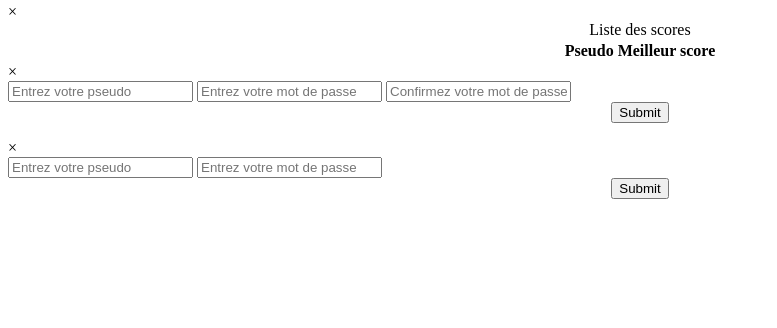
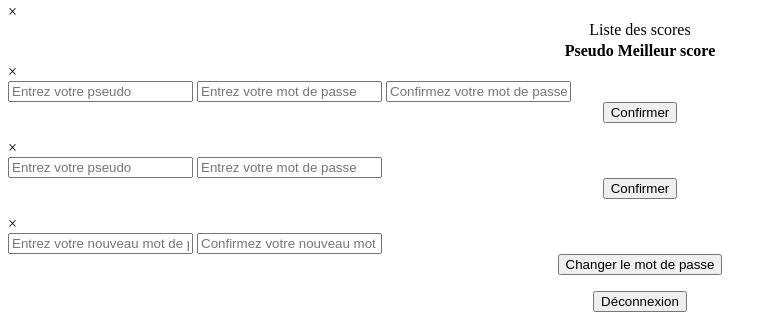
Before and after one commit to Eevee89/pendupokemon, a PHP site: page /php/desktop.php in a window 1280 px wide. Shown: the part 1519-1847 px from the top of the page, without its empty margins (0-777 px from the left). Before the commit the page ends 1718 px from the top, so only its background shows below. Run offline with PHP 8.4, Linux system fonts and the light colour scheme; lists and menus that the app fills with data are empty.

Commit message:
Add pass changing and disconnection options (desktop)

```diff
--- a/css/desktop.css
+++ b/css/desktop.css
@@ -203,6 +203,10 @@ p {
     color: #bfd7ff;
 }
 
+#myaccount:hover {
+    cursor: context-menu;
+}
+
 .modal {
     display: none;
     position: fixed;
--- a/php/desktop.php
+++ b/php/desktop.php
@@ -1,17 +1,55 @@
 <?php
+
+$classes = "";
+if (isset($_SESSION["Username"])) {
+    $classes = "connected";
+}
+
 if ($_SERVER['REQUEST_METHOD'] == 'POST') {
 
     if ($_POST["FORMTYPE"] === "SIGNINFORM") {
         $stored = $dbservice->getPassword($_POST["username"]);
         if ($stored === $_POST["password"]) {
             $_SESSION["Username"] = $_POST["username"];
+            $classes = "connected";
+            echo '<script>alert("Ravi de vous revoir '.$_SESSION["Username"].' .")</script>';
+        }
+        else {
+            echo '<script>alert("Le nom d\'utilisateur ou mot de passe est erroné.")</script>';
         }
     }
+    else if ($_POST["FORMTYPE"] === "SIGNUPFORM") {
+        if ($_POST["password"] === $_POST["cpassword"] ) {
+            if ($dbservice->createAccount($_POST["username"], $_POST["password"])) {
+                $_SESSION["Username"] = $_POST["username"];
+                $classes = "connected";
+                echo '<script>alert("Vous êtes inscrit, bienvenue.")</script>';
+            }
+            else {
+                echo '<script>alert("Une erreur est survenue\nLe comtpe n\' pas été créé.")</script>';
+            }
+        }
+        else {
+            echo '<script>alert("La confirmation n\'est pas égale au mot de passe entré.")</script>';
+        }
+    }
+    else if ($_POST["FORMTYPE"] === "CHANGEPASS") {
+        if ($_POST["password"] === $_POST["cpassword"] ) {
+            if ($dbservice->modifyPassword($_SESSION["Username"], $_POST["password"])) {
+                echo '<script>alert("Mot de passe modifié avec succès.")</script>';
+            }
+            else {
+                echo '<script>alert("Une erreur est survenue\nMot de passe non modifié.")</script>';
+            }
+        }
+        else {
+            echo '<script>alert("La confirmation n\'est pas égale au mot de passe entré.")</script>';
+        }
+        $classes = "connected";
+    }
     else {
-        if ($_POST["password"] === $_POST["cpassword"]
-            && $dbservice->createAccount($_POST["username"], $_POST["password"])) {
-                $_SESSION["Username"] = $_POST["username"];
-        }
+        unset($_SESSION["Username"]);
+        $classes = "";
     }
 
 }
@@ -21,9 +59,11 @@ if ($_SERVER['REQUEST_METHOD'] == 'POST') {
     <div id="scoreList">
         <img src="menu.png" srcset="menu.svg">
     </div>
-    <div id="connect">
+    <div id="connect" class=<?=$classes?>>
         <?php if(isset($_SESSION["Username"])): ?>
-            <p id="session_user">Bienvenue <?=$_SESSION["Username"]?></p>
+            <p id="myaccount">Mon compte</p>
+            <img id="accsett" style="z-index: 1;" src="account.png" srcset="account.svg">
+            <p id="session_user" hidden>Bienvenue <?=$_SESSION["Username"]?></p>
         <?php else: ?>
             <p id="signup">S'inscrire</p>
             <p id="signin">Se connecter</p>
@@ -79,7 +119,7 @@ if ($_SERVER['REQUEST_METHOD'] == 'POST') {
                 <input name="password" id="supassword" type="password" placeholder="Entrez votre mot de passe">
                 <input name="cpassword" id="sucpassword" type="password" placeholder="Confirmez votre mot de passe">
                 <div style="display: flex; justify-content: center; width: 100%;">
-                    <input id="signupBtn" type="submit">
+                    <input id="signupBtn" type="submit" value="Confirmer">
                 </div>
             </form>
         </div>
@@ -93,7 +133,27 @@ if ($_SERVER['REQUEST_METHOD'] == 'POST') {
                 <input name="username" id="siusername" type="text" placeholder="Entrez votre pseudo">
                 <input name="password" id="sipassword" type="password" placeholder="Entrez votre mot de passe">
                 <div style="display: flex; justify-content: center; width: 100%;">
-                    <input id="signinBtn" type="submit">
+                    <input id="signinBtn" type="submit" value="Confirmer">
+                </div>
+            </form>
+        </div>
+    </div>
+
+    <div id="accountModal" class="modal">
+        <div class="modal-content">
+            <span class="close">&times;</span>
+            <form action="" method="POST">
+                <input name="FORMTYPE" type="hidden" value="CHANGEPASS">
+                <input name="password" id="chpassword" type="password" placeholder="Entrez votre nouveau mot de passe">
+                <input name="cpassword" id="chcpassword" type="password" placeholder="Confirmez votre nouveau mot de passe">
+                <div style="display: flex; justify-content: center; width: 100%;">
+                    <input id="signinBtn" type="submit" value="Changer le mot de passe">
+                </div>
+            </form>
+            <form action="" method="POST">
+                <input name="FORMTYPE" type="hidden" value="DISCONNECTION">
+                <div style="display: flex; justify-content: center; width: 100%;">
+                    <input id="signinBtn" type="submit" class="close" value="Déconnexion">
                 </div>
             </form>
         </div>
```
Also changed, not shown: js/desktop.js (+7 -1 lines), php/service.php (+16 -5 lines), account.svg.
